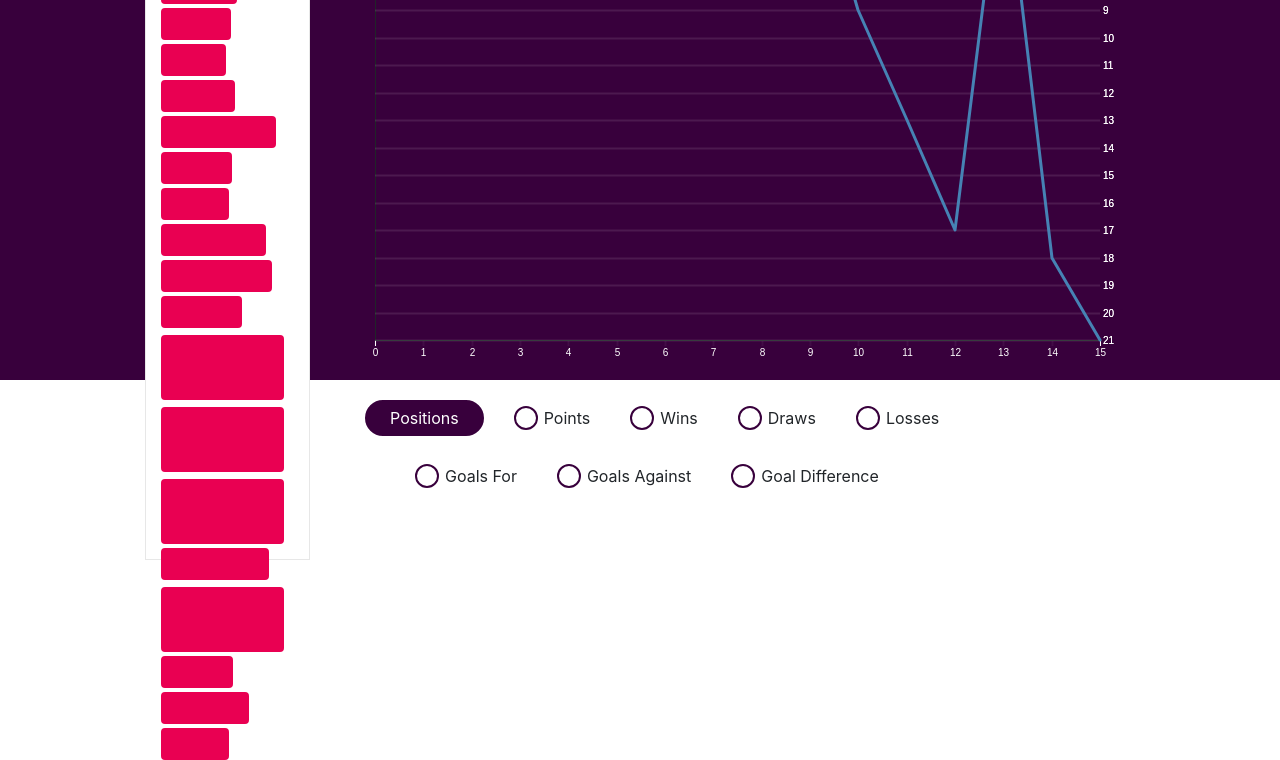
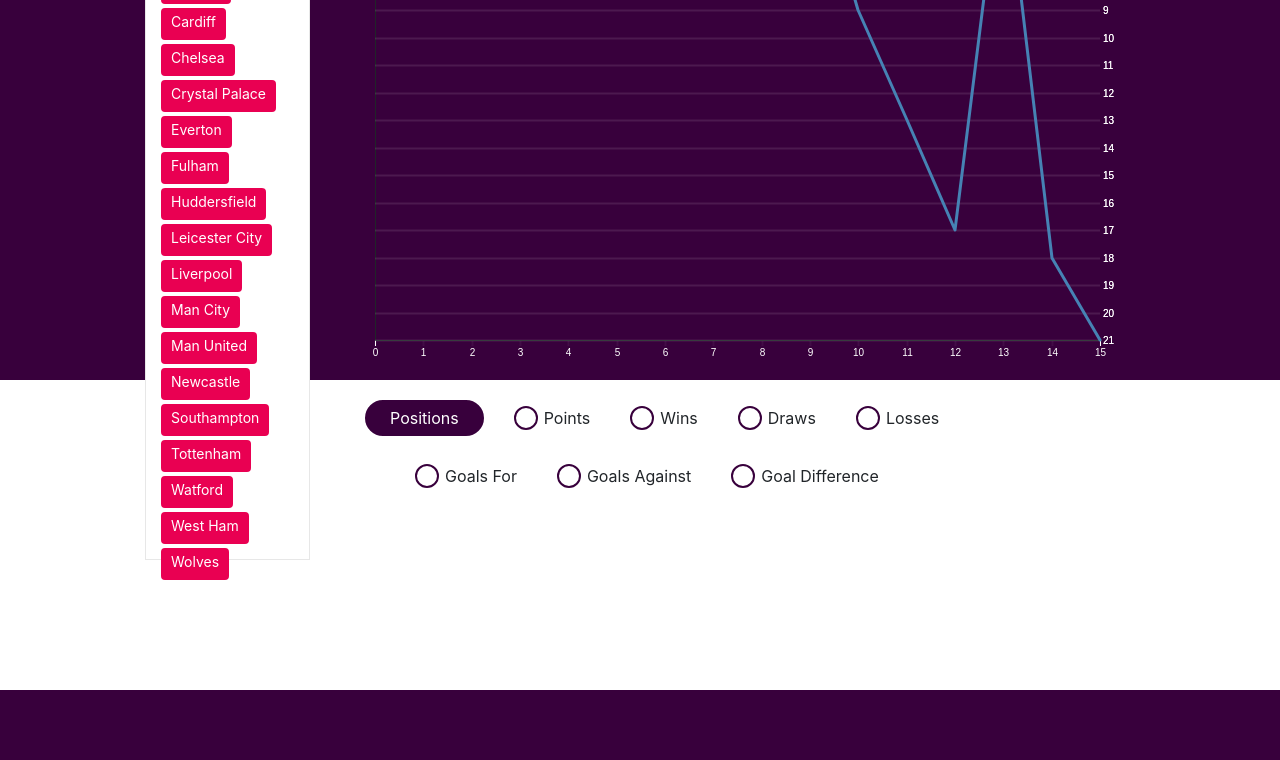
Before and after one commit to NickTooley/EPL-Statistics, a Flask app: template flask/templates/base.html in a window 1280 px wide. Shown: the part 320-1080 px from the top of the page. After the commit the page ends 1010 px from the top, so only its background shows below. Run offline with Flask 2, Linux system fonts and the light colour scheme; the template is opened without the code that fills it, so the values that code supplies are empty; some libraries are stand-ins or nearby versions.

Commit message:
Fixed checkboxes

```diff
--- a/flask/templates/base.html
+++ b/flask/templates/base.html
@@ -56,46 +56,86 @@
             <div class="row">
                 <div class="col-sm-2 d-none d-lg-block form-overlay">
                     <h3>Filter Teams</h3>
-                    <input type="checkbox" name="cb" id="BOU" checked/>
-                    <label for="BOU">AFC Bournemouth</label><br />
+                    <div class="form-checkboxes">
                         <input type="checkbox" name="cb" id="ARS" checked/>
                         <label for="ARS">Arsenal</label><br />
+                    </div>
+                    <div class="form-checkboxes">
+                        <input type="checkbox" name="cb" id="BOU" checked/>
+                        <label for="BOU">Bournemouth</label><br />
+                    </div>
+                    <div class="form-checkboxes">
                         <input type="checkbox" name="cb" id="BHA" checked/>
                         <label for="BHA">Brighton</label><br />
+                    </div>
+                    <div class="form-checkboxes">
                         <input type="checkbox" name="cb" id="BUR" checked/>
                         <label for="BUR">Burnley</label><br />
+                    </div>
+                    <div class="form-checkboxes">
                         <input type="checkbox" name="cb" id="CAR" checked/>
                         <label for="CAR">Cardiff</label><br />
+                    </div>
+                    <div class="form-checkboxes">
                         <input type="checkbox" name="cb" id="CHE" checked/>
                         <label for="CHE">Chelsea</label><br />
+                    </div>
+                    <div class="form-checkboxes">
                         <input type="checkbox" name="cb" id="CRY" checked/>
                         <label for="CRY">Crystal Palace</label><br />
+                    </div>
+                    <div class="form-checkboxes">
                         <input type="checkbox" name="cb" id="EVE" checked/>
                         <label for="EVE">Everton</label><br />
+                    </div>
+                    <div class="form-checkboxes">
                         <input type="checkbox" name="cb" id="FUL" checked/>
                         <label for="FUL">Fulham</label><br />
+                    </div>
+                    <div class="form-checkboxes">
                         <input type="checkbox" name="cb" id="HUD" checked/>
                         <label for="HUD">Huddersfield</label><br />
+                    </div>
+                    <div class="form-checkboxes">
                         <input type="checkbox" name="cb" id="LEI" checked/>
                         <label for="LEI">Leicester City</label><br />
+                    </div>
+                    <div class="form-checkboxes">
                         <input type="checkbox" name="cb" id="LIV" checked/>
                         <label for="LIV">Liverpool</label><br />
+                    </div>
+                    <div class="form-checkboxes">
                         <input type="checkbox" name="cb" id="MCI" checked/>
-                    <label for="MCI">Manchester City</label><br />
+                        <label for="MCI">Man City</label><br />
+                    </div>
+                    <div class="form-checkboxes">
                         <input type="checkbox" name="cb" id="MUN" checked/>
-                    <label for="MUN">Manchester United</label><br />
+                        <label for="MUN">Man United</label><br />
+                    </div>
+                    <div class="form-checkboxes">
                         <input type="checkbox" name="cb" id="NEW" checked/>
-                    <label for="NEW">Newcastle United</label><br />
+                        <label for="NEW">Newcastle</label><br />
+                    </div>
+                    <div class="form-checkboxes">
                         <input type="checkbox" name="cb" id="SOU" checked/>
                         <label for="SOU">Southampton</label><br />
+                    </div>
+                    <div class="form-checkboxes">
                         <input type="checkbox" name="cb" id="TOT" checked/>
-                    <label for="TOT">Tottenham Hotspur</label><br />
+                        <label for="TOT">Tottenham</label><br />
+                    </div>
+                    <div class="form-checkboxes">
                         <input type="checkbox" name="cb" id="WAT" checked/>
                         <label for="WAT">Watford</label><br />
+                    </div>
+                    <div class="form-checkboxes">
                         <input type="checkbox" name="cb" id="WHU" checked/>
                         <label for="WHU">West Ham</label><br />
+                    </div>
+                    <div class="form-checkboxes">
                         <input type="checkbox" name="cb" id="WOL" checked/>
                         <label for="WOL">Wolves</label><br />
+                    </div>
                 </div>
                 <div class="col-sm-10" id="d3-content">
                     <svg></svg>
@@ -265,7 +305,7 @@
       g.selectAll(".tick text").attr("fill", "white").attr("padding", "2px");
 
       function handleMouseOver(d, i) {
-        d3.select(this).attr("stroke-width", 5).attr("stroke", "red");
+        d3.select(this).attr("stroke-width", 5).attr("stroke", "#e90052");
 
       }
 
--- a/flask/templates/style.css
+++ b/flask/templates/style.css
@@ -120,17 +120,17 @@ header{
 }
 
 
-.form-overlay{
+.form-checkboxes{
     font-size: 14px;
 }
 
-.form-overlay input[type="checkbox"] {
+.form-checkboxes input[type="checkbox"] {
   position: absolute;
   opacity: 0;
-  z-index: 1;
+  z-index: -1;
 }
 
-.form-overlay label {
+.form-checkboxes label {
     position: relative;
     display: inline-block;
     margin-right: 10px;
@@ -141,7 +141,7 @@ header{
     cursor: pointer;
 }
 
-.form-overlay label::before {
+.form-checkboxes label::before {
     content: " ";
     position: absolute;
     top: 8px;
@@ -151,23 +151,32 @@ header{
     height: 20px;
     border: 2px solid #e90052;
     border-radius: 4px;
-    z-index: 1;
+    z-index: -0;
   }
 
-.form-overlay input[type="checkbox"]:checked + label{
+.form-checkboxes input[type="checkbox"]:checked + label{
   padding-left: 10px;
   color: #fff;
+  z-index: 1;
 }
 
-.form-overlay input[type="checkbox"]:checked + label::before{
+.form-checkboxes input[type="checkbox"]:checked + label::before{
   top: 10%;
   width: 100%;
   height: 90%;
+  z-index: -1;
   background: #e90052;
 }
 
-.form-overlay label,
+.form-checkboxes label,
 label::before {
+  -webkit-transition: .25s all ease;
+  -o-transition: .25s all ease;
+  transition: .25s all ease;
+}
+
+.form-checkboxes label::before,
+label {
   -webkit-transition: .25s all ease;
   -o-transition: .25s all ease;
   transition: .25s all ease;
```
Lines whose indentation alone changed are shown as unchanged.
